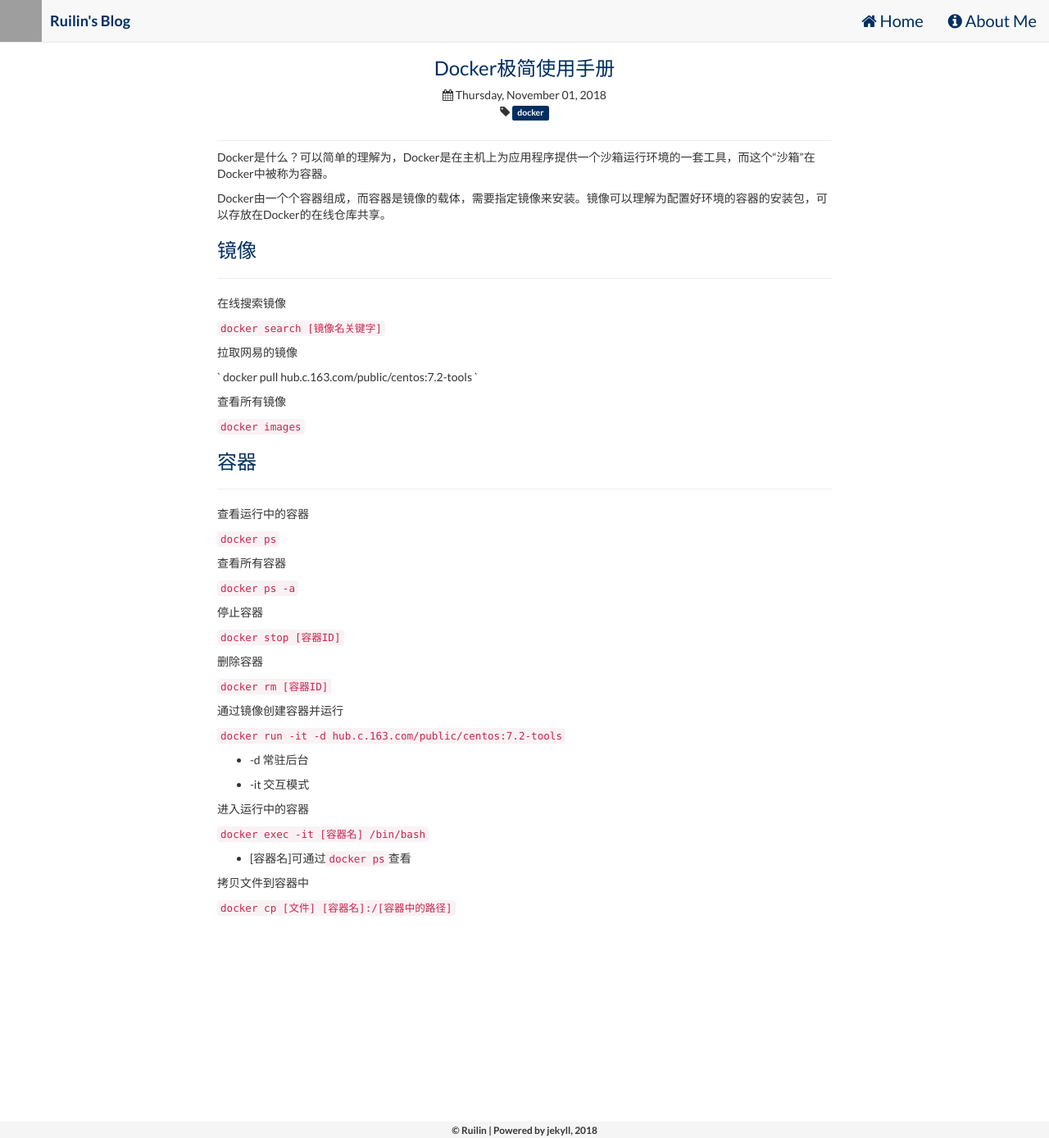
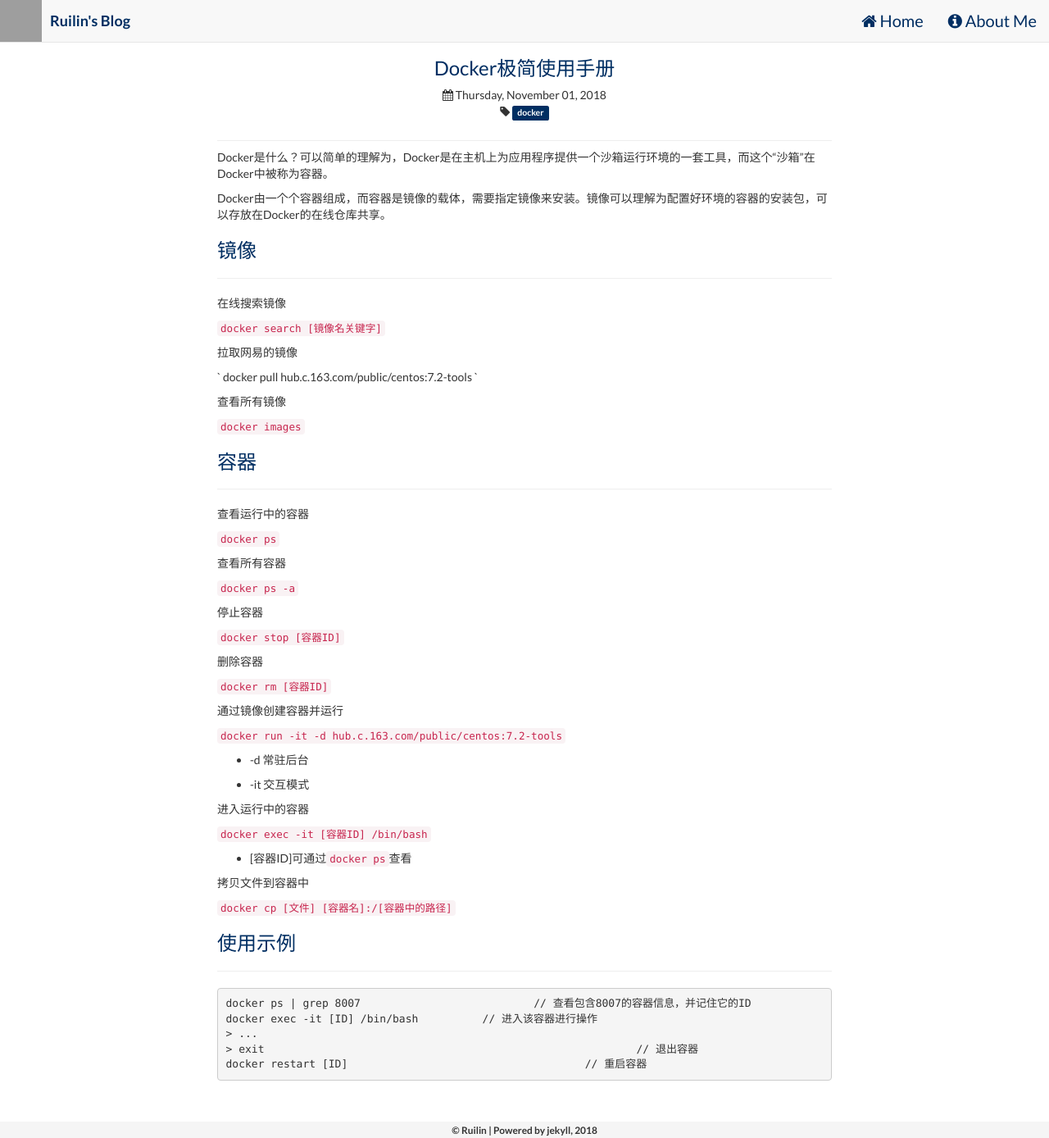
Before and after one commit to ruilin/blog, a Jekyll site: the page built from _posts/2018-11-1-Docker极简使用手册.md, in a window 1280 px wide and 1388 px high. Shown: the whole window at 82% size. Built offline with Jekyll 4.4.1, drawn with Linux system fonts in a browser that asks for light colours; nearby versions of some CDN libraries; grey boxes are pictures that could not be loaded.

Commit message:
change docker

````diff
--- a/_posts/2018-11-1-Docker极简使用手册.md
+++ b/_posts/2018-11-1-Docker极简使用手册.md
@@ -62,9 +62,22 @@
 
 进入运行中的容器
 
-`docker exec -it [容器名] /bin/bash`
-* [容器名]可通过`docker ps`查看
+`docker exec -it [容器ID] /bin/bash`
+* [容器ID]可通过`docker ps`查看
 
 拷贝文件到容器中
 
 `docker cp [文件] [容器名]:/[容器中的路径]`
+
+
+### 使用示例
+
+---
+
+```
+docker ps | grep 8007				// 查看包含8007的容器信息，并记住它的ID
+docker exec -it [ID] /bin/bash		// 进入该容器进行操作
+> ...
+> exit								// 退出容器
+docker restart [ID]					// 重启容器
+```
````
